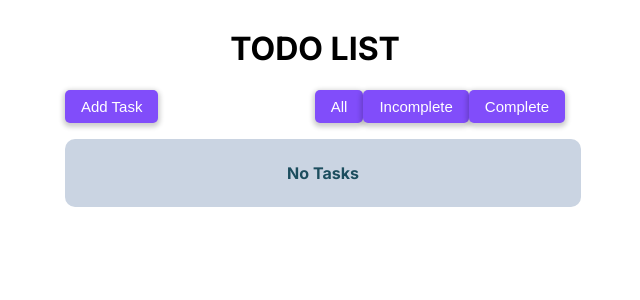
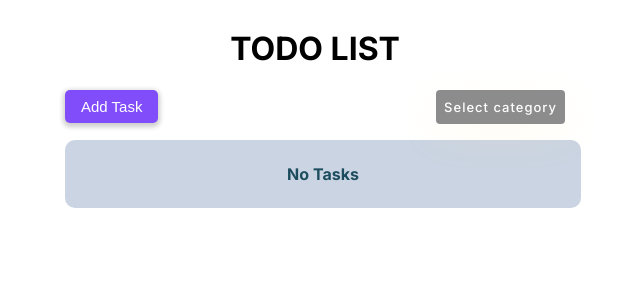
Before and after one commit to wx-it/reactjs-to-do-app, a React (Create React App) app: page / in a window 1280 px wide. Shown: the top 300 px of the page, without its empty margins (325-965 px from the left). Built offline with nearby package versions, Linux system fonts and the light colour scheme.

Commit message:
dropdown styling done

```diff
--- a/src/components/createTask/CreateTask.jsx
+++ b/src/components/createTask/CreateTask.jsx
@@ -12,7 +12,7 @@ const CreateTask = ({
     <div className="creating-tasks">
       <button onClick={() => (modalOpen ? close() : open())}>Add Task</button>
 
-      <div>
+      {/* <div>
         <button
           type="button"
           onClick={() => {
@@ -27,6 +27,29 @@ const CreateTask = ({
         <button type="button" onClick={() => filterStatus("complete")}>
           Complete
         </button>
+      </div> */}
+
+      <div className="sec-center">
+        <input
+          className="dropdown"
+          type="checkbox"
+          id="dropdown"
+          name="dropdown"
+        />
+        <label className="for-dropdown" htmlFor="dropdown">
+          Select category
+        </label>
+        <div className="section-dropdown">
+          <button
+            onClick={() => {
+              setTasks(data);
+            }}
+          >
+            All
+          </button>
+          <button onClick={() => filterStatus("incomplete")}>Incomplete</button>
+          <button onClick={() => filterStatus("complete")}>Complete</button>
+        </div>
       </div>
     </div>
   );
--- a/src/components/createTask/createTask.css
+++ b/src/components/createTask/createTask.css
@@ -28,3 +28,154 @@
 .creating-tasks select:focus{
   outline: none;
 }
+
+
+
+/*dropdown*/
+
+.sec-center {
+  position: relative;
+  max-width: 100%;
+  text-align: center;
+  z-index: 200;
+}
+[type="checkbox"]:checked,
+[type="checkbox"]:not(:checked){
+  position: absolute;
+  left: -9999px;
+  opacity: 0;
+  pointer-events: none;
+}
+
+.dropdown:checked + label,
+.dropdown:not(:checked) + label{
+  position: relative;
+  font-weight: 500;
+  font-size: 13px;
+  line-height: 2;
+  transition: all 200ms linear;
+  border-radius: 4px;
+  letter-spacing: 1px;
+  padding: .25rem .5rem;
+  display: -webkit-inline-flex;
+  display: -ms-inline-flexbox;
+  display: inline-flex;
+  -webkit-align-items: center;
+  -moz-align-items: center;
+  -ms-align-items: center;
+  align-items: center;
+  -webkit-justify-content: center;
+  -moz-justify-content: center;
+  -ms-justify-content: center;
+  justify-content: center;
+  -ms-flex-pack: center;
+  text-align: center;
+  border: none;
+  background-color: #8d8c8c;
+  cursor: pointer;
+  color: white;
+  box-shadow: 0 12px 35px 0 rgba(255,235,167,.15);
+}
+.dropdown:checked + label:before,
+.dropdown:not(:checked) + label:before{
+  position: fixed;
+  top: 0;
+  left: 0;
+  content: '';
+  width: 100%;
+  height: 100%;
+  z-index: -1;
+  cursor: auto;
+  pointer-events: none;
+}
+.dropdown:checked + label:before{
+  pointer-events: auto;
+}
+.dropdown:not(:checked) + label .uil {
+  font-size: 24px;
+  margin-left: 10px;
+  transition: transform 200ms linear;
+}
+.dropdown:checked + label .uil {
+  transform: rotate(180deg);
+  font-size: 24px;
+  margin-left: 10px;
+  transition: transform 200ms linear;
+}
+.section-dropdown {
+  position: absolute;
+  padding: 5px;
+  background-color: #111;
+  top: 50px;
+  left: 0;
+  width: 100%;
+  border-radius: 4px;
+  display: block;
+  box-shadow: 0 14px 35px 0 rgba(9,9,12,0.4);
+  z-index: 2;
+  opacity: 0;
+  pointer-events: none;
+  transform: translateY(20px);
+  transition: all 200ms linear;
+}
+
+.dropdown:checked ~ .section-dropdown{
+  opacity: 1;
+  pointer-events: auto;
+  transform: translateY(0);
+}
+.section-dropdown:before {
+  position: absolute;
+  top: -20px;
+  left: 0;
+  width: 100%;
+  height: 20px;
+  content: '';
+  display: block;
+  z-index: 1;
+}
+.section-dropdown:after {
+  position: absolute;
+  top: -7px;
+  left: 30px;
+  width: 0;
+  height: 0;
+  border-left: 8px solid transparent;
+  border-right: 8px solid transparent;
+  border-bottom: 8px solid #111;
+  content: '';
+  display: block;
+  z-index: 2;
+  transition: all 200ms linear;
+}
+
+.section-dropdown button {
+  position: relative;
+  color: #fff;
+  transition: all 200ms linear;
+  border: none;
+  background: transparent;
+  font-weight: 500;
+  font-size: 15px;
+  border-radius: 2px;
+  padding: 5px 0;
+  width:100%;
+  padding-left: 20px;
+  padding-right: 15px;
+  margin: 2px 0;
+  text-align: left;
+  text-decoration: none;
+  display: -ms-flexbox;
+  display: flex;
+  -webkit-align-items: center;
+  -moz-align-items: center;
+  -ms-align-items: center;
+  align-items: center;
+  justify-content: space-between;
+    -ms-flex-pack: distribute;
+}
+
+.section-dropdown button:hover {
+  background-color: #8d8c8c;
+
+}
```
